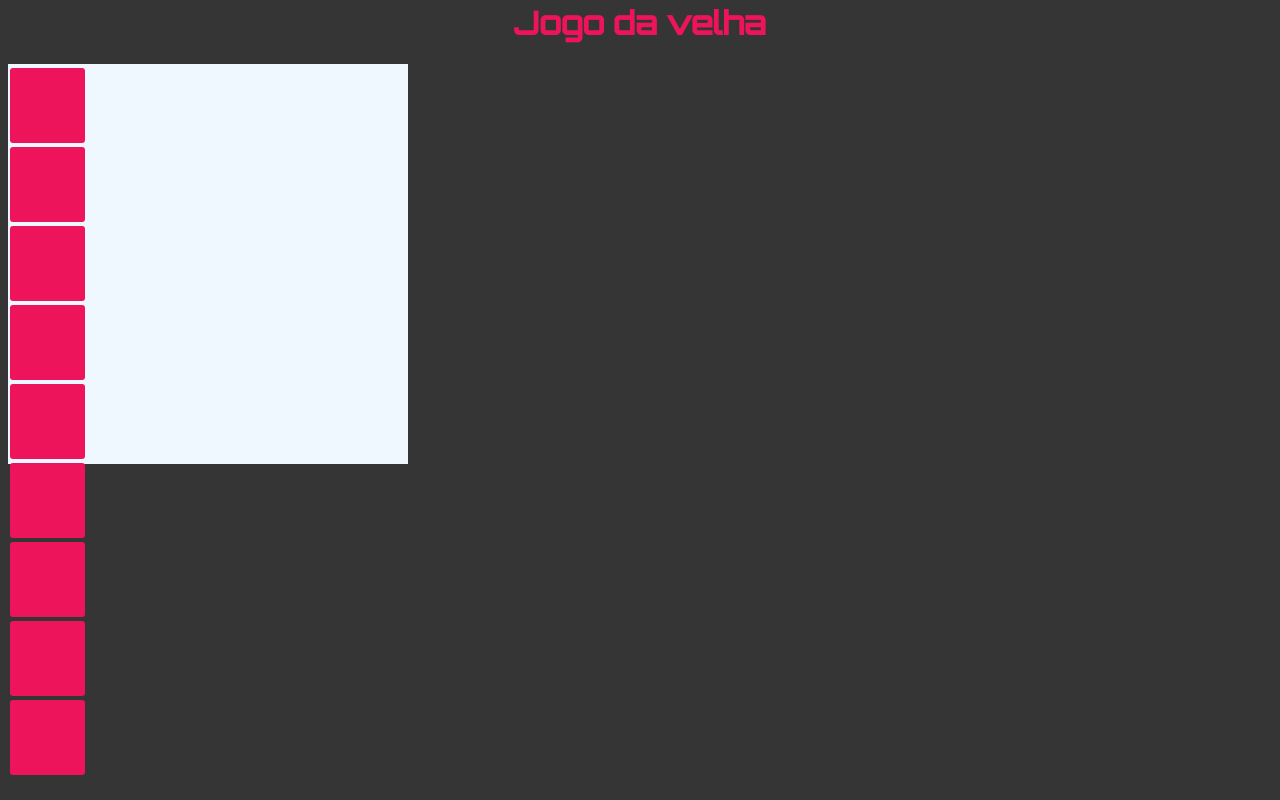
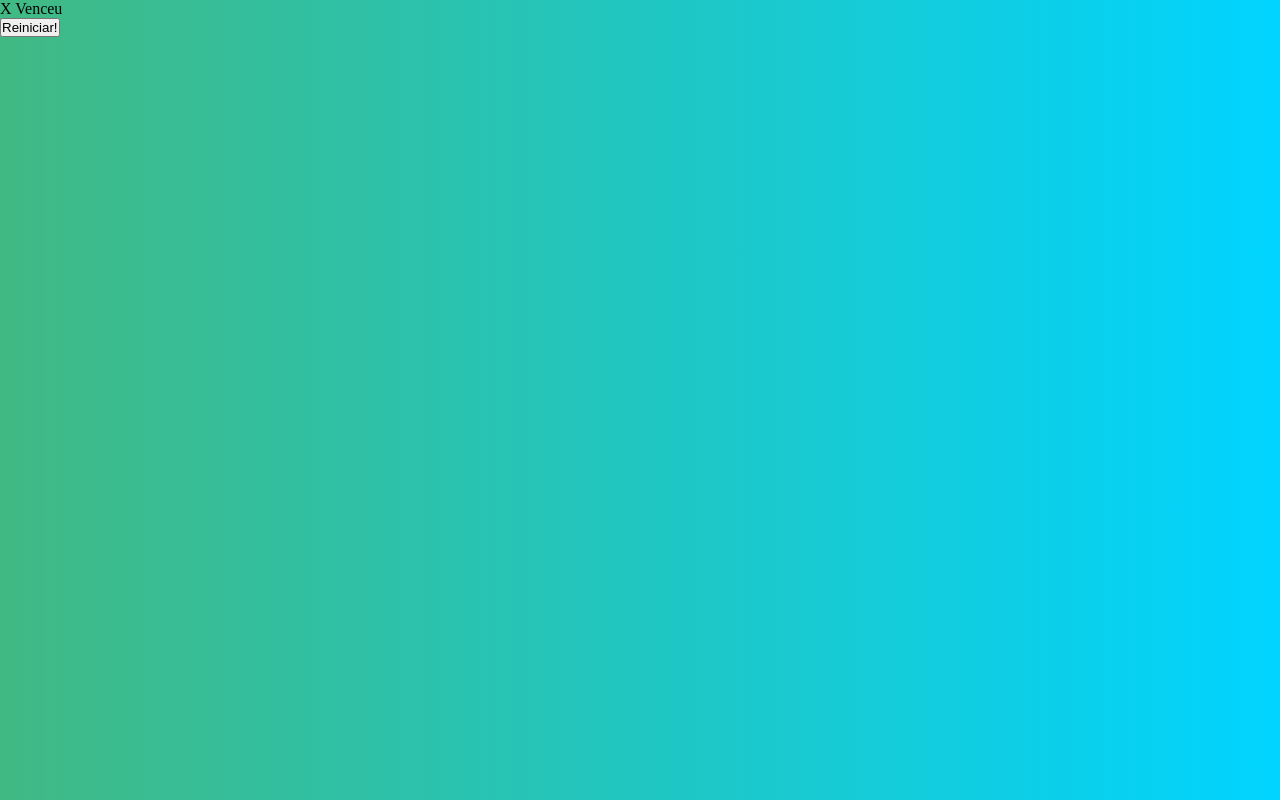
Before and after one commit to wesleykleim/JDV_HTML_CSS_JS, a plain HTML site: page index.html in a window 1280 px wide. Drawn offline with Linux system fonts and the light colour scheme.

Commit message:
Alterações

```diff
--- a/index.css
+++ b/index.css
@@ -1,101 +1,33 @@
 @import url('https://fonts.googleapis.com/css2?family=Orbitron:wght@500&display=swap');
 
+*{
+    box-sizing: border-box;
+    margin: 0;
+    padding: 0;
+}
 body{
-
-    background-color: rgb(53, 53, 53);
-    font-family: 'Orbitron', sans-serif;
-    color: #ed145b;
-}
-h1{
-    margin-top: -5px;
-    text-align: center;
+    height: 100vh;
+    width: 100vw;
+    background: linear-gradient(
+    90deg,
+    rgba(65,185,131,1) 0%,
+    rgba(0, 212,255,1) 100%
+);
 }
 
-.container{
-
-    max-width: 24px;
-    border-radius: 10px;
+.borard{
+    display: grid;
+    width: 100%;
+    height: 100%;
+    display: grid;
+    justify-content: center;
+    align-content: center;
+    align-items: center;
+    grid-template-columns: repeat(3, auto);
 }
 
-
-.grid{
-    margin: auto;
-    float: left;
-    text-align: center;
-    width: 400px;
-    height: 400px;
-    background-color: aliceblue;
-    float: left;
-
-
-
+.cell:nth-child(1),
+.cell:nth-child(2),
+.cell:nth-child(3){
+    border-top: nome;
 }
-.espaco{
-
-    width: 75px;
-    height: 65px;
-    font-size: 30pt;
-    margin: 4px 2px;
-    font-weight: 300;
-    padding-top: 10px;
-    border-radius: 3px;
-    background-color: #ed145b;
-    text-align: center;
-}
-
-
-
-
-
-/*.p1{
-    float: left;
-    margin-right: 10px;
-    margin-top: 47px;
-    margin-left: 10%;
-    color: #ed145b;
-    font-family: 'Orbitron', sans-serif;
-    font-size: 21px;
-
-}
-
-
-.x{
-width: 120px;
-}
-
-
-.espaco img{
-    width: 120px;
-}
-
-.espaco{
-    width: 120px;
-    height: 120px;
-    border: 5px solid ;
-    float: left;
-    text-align: center;
-}
-
-.tabuleiro{
-    margin: auto;
-    width: 400px;
-    height: 400px;
-
-}
-
-
-
-
-#mostrador{
-    margin: auto;
-    margin-top: 10px;
-    margin-bottom: 10px;
-    background-color:
-    width: 390px;
-    height: 120px;
-    border-radius: 30px;
-
-
-}
-
-*/
--- a/index.html
+++ b/index.html
@@ -6,31 +6,26 @@
     <meta name="viewport" content="width=device-width, initial-scale=1.0">
     <title>Jogo da velha JS</title>
     <link rel="stylesheet" type="text/css" href="index.css">
-    <script type="text/javascript" src="index.js"></script>
+
 
 </head>
 <body>
-    <div id="container">
-        <h1 >Jogo da velha </h1>
+    <div class="board">
+        <div class="cell" data-cell=""></div>
+        <div class="cell" data-cell></div>
+        <div class="cell" data-cell></div>
+        <div class="cell" data-cell></div>
+        <div class="cell" data-cell></div>
+        <div class="cell" data-cell></div>
+        <div class="cell" data-cell></div>
+        <div class="cell" data-cell></div>
+        <div class="cell" data-cell></div>
+
     </div>
+        <p>X Venceu</p>
+        <button>Reiniciar!</button>
 
 
-
-        <div class="grid" >
-            <div id="a1" class="espaco" jogada=""></div>
-            <div id="a2" class="espaco" jogada=""></div>
-            <div id="a3" class="espaco" jogada=""></div>
-
-            <div id="b1" class="espaco" jogada=""></div>
-            <div id="b2" class="espaco" jogada=""></div>
-            <div id="b3" class="espaco" jogada=""></div>
-
-            <div id="c1" class="espaco" jogada=""></div>
-            <div id="c2" class="espaco" jogada=""></div>
-            <div id="c3" class="espaco" jogada=""></div>
-        </div>
-
-
-
+    <script type="text/javascript" src="index.js"></script>
 </body>
 </html>
--- a/index.js
+++ b/index.js
@@ -1,2 +0,0 @@
-const espacos = document.querySelectorAll(".espaco");
-console.log(espacos);
```
